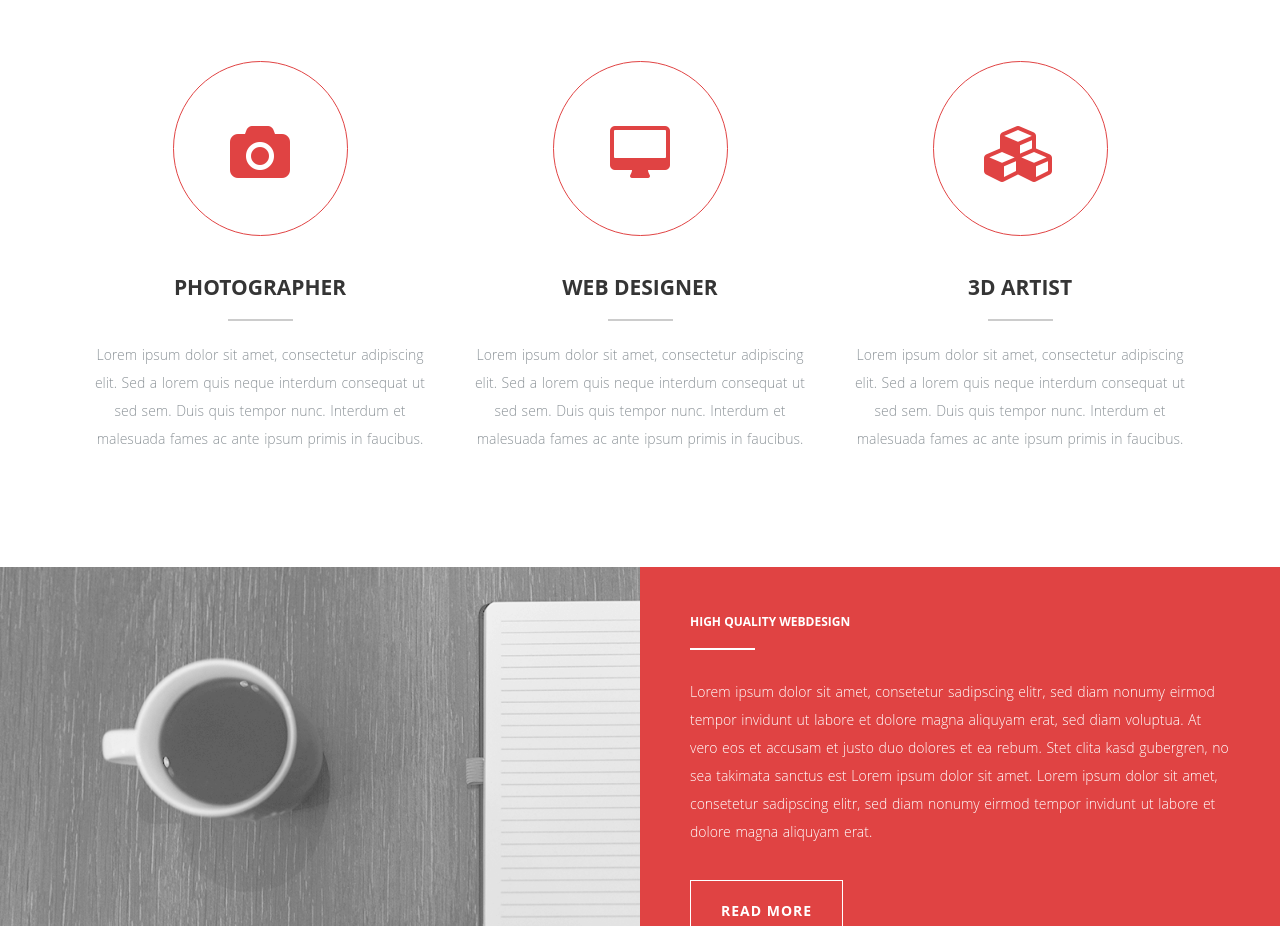
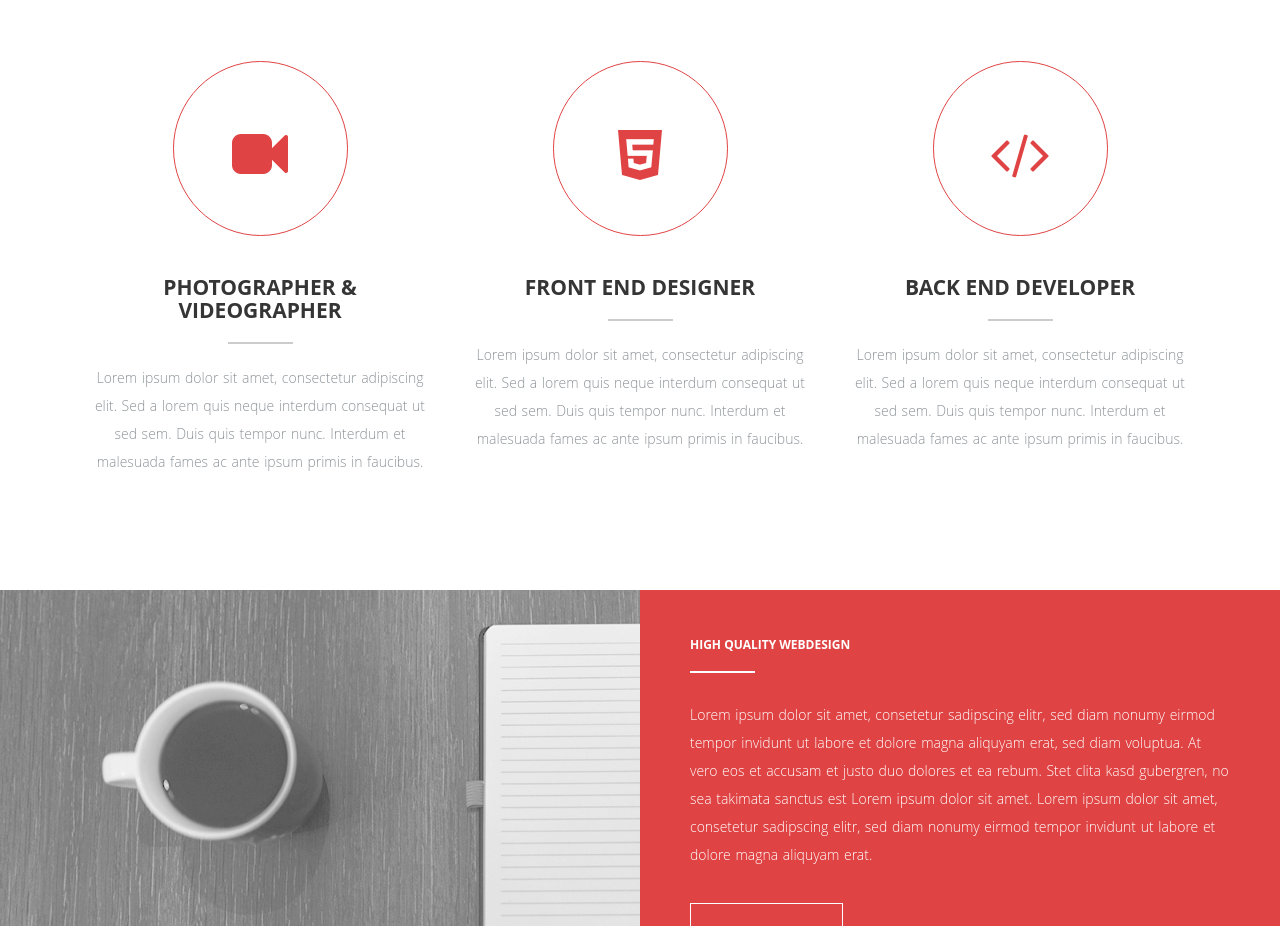
Before and after one commit to donellerix/portfolio1.0, a plain HTML site: page index.html in a window 1280 px wide. Shown: the part 1720-2646 px from the top of the page. Drawn offline with nearby package versions, Linux system fonts and the light colour scheme; some packages are replaced by stand-ins of ours.

Commit message:
Update index.html

```diff
--- a/index.html
+++ b/index.html
@@ -74,7 +74,7 @@
                     J<span style="color:#E04343;">o</span>hn<br/>
                     <span>D<span style="color:#FFE800">o</span>e</span>
                   </h1><!-- Title -->
-                  <h3 class="animated fadeInUp delay-05s"><span class="rotate">Front End Designer,Photographer and Videographer,Back End Developer</span></h3><!-- Text Rotator -->
+                  <h3 class="animated fadeInUp delay-05s"><span class="rotate">Front End Designer,Photographer & Videographer,Back End Developer</span></h3><!-- Text Rotator -->
                 </div>
               </div>
 			  <!-- Learn More Button -->
@@ -135,27 +135,27 @@
           <!-- Service Box 1 -->
                   <div class="col-md-4 wp2 item">
                     <div class="icon">
-                      <i class="fa fa-camera"></i><!-- Icon -->
+                      <i class="fa fa-video-camera"></i><!-- Icon -->
                     </div>
-                    <h2>Photographer</h2><!-- Title -->
+                    <h2>Photographer & Videographer</h2><!-- Title -->
                     <p>Lorem ipsum dolor sit amet, consectetur adipiscing elit. Sed a lorem quis neque interdum consequat ut sed sem. Duis quis tempor nunc. Interdum et malesuada fames ac ante ipsum
                     primis in faucibus.</p><!-- Description -->
                   </div>
           <!-- Service Box 2 -->
                   <div class="col-md-4 wp2 item delay-05s">
                     <div class="icon">
-                      <i class="fa fa-desktop"></i><!-- Icon -->
+                      <i class="fa fa-html5"></i><!-- Icon -->
                     </div>
-                    <h2>Web Designer</h2><!-- Title -->
+                    <h2>Front End Designer</h2><!-- Title -->
                     <p>Lorem ipsum dolor sit amet, consectetur adipiscing elit. Sed a lorem quis neque interdum consequat ut sed sem. Duis quis tempor nunc. Interdum et malesuada fames ac ante ipsum
                     primis in faucibus.</p><!-- Description -->
                   </div>
           <!-- Service Box 3 -->
                   <div class="col-md-4 wp2 item delay-1s">
                     <div class="icon">
-                      <i class="fa fa-cubes"></i><!-- Icon -->
+                      <i class="fa fa-code"></i><!-- Icon -->
                     </div>
-                    <h2>3D Artist</h2><!-- Title -->
+                    <h2>Back End Developer</h2><!-- Title -->
                     <p>Lorem ipsum dolor sit amet, consectetur adipiscing elit. Sed a lorem quis neque interdum consequat ut sed sem. Duis quis tempor nunc. Interdum et malesuada fames ac ante ipsum
                     primis in faucibus.</p><!-- Description -->
                   </div>
```
